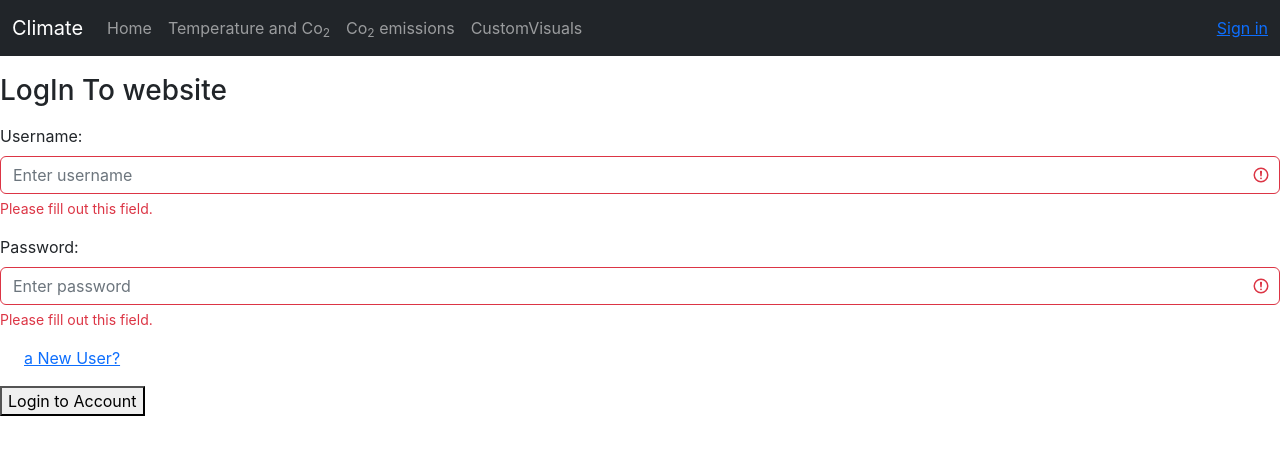
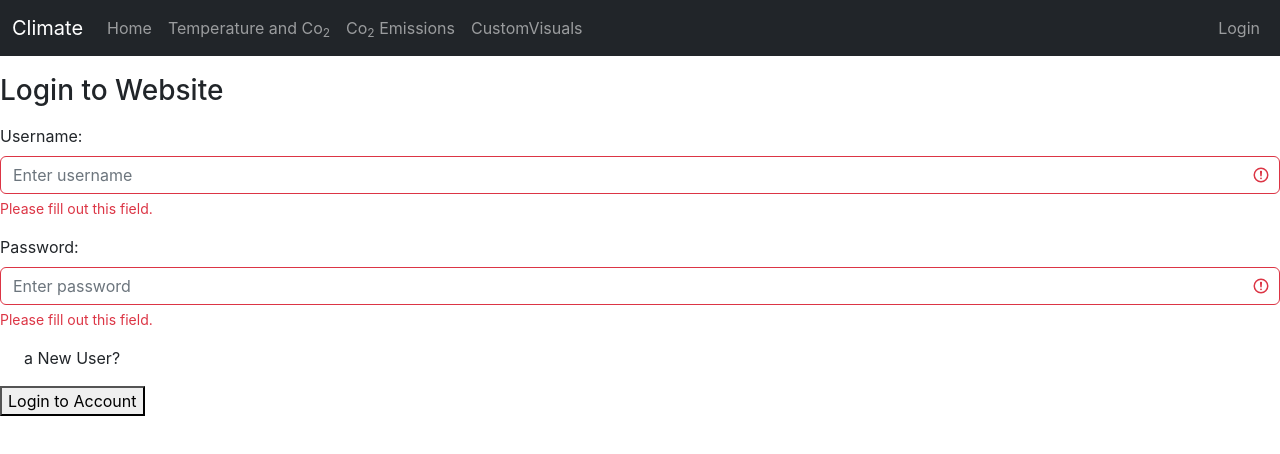
Before and after one commit to Ryhma19Syksy2022/Ilmastonmuutos, a React (Create React App) app in the folder ilmastoreact/: page /Login in a window 1280 px wide. Shown: the top 454 px of the page. Built offline with nearby package versions, Linux system fonts and the light colour scheme.

Commit message:
kommentointia, siistimistä

```diff
--- a/ilmastoreact/src/App.js
+++ b/ilmastoreact/src/App.js
@@ -9,14 +9,14 @@ import Profile from './components/Profile';
 import Login from './components/LogIn';
 import Register from './components/Register';
 import CustomVisuals from './components/CustomVisuals';
-
-import V1V2 from './components/V1V2';
 import Editor from './components/Editor';
 import { UserAuthContext } from './components/Contexts';
 
 const storedAuthKey = window.localStorage.getItem('authKey');
 
 function App() {
+
+  // autorisaatio, kontekstit, login, logout ja tokenin tallennus paikallismuistiin
 
   const initialAuthKey ={
     key: storedAuthKey,
@@ -34,6 +34,8 @@ function App() {
   };
 
   const [userAuthKey, setuserAuthKey] = useState({...initialAuthKey});
+
+  // routejen muuttaminen riippuen onko käyttäjä kirjautunut sisään
 
   let authRoutes = <>
     <Route path='/Login' element={<Login/>}></Route>
--- a/ilmastoreact/src/components/Editor.js
+++ b/ilmastoreact/src/components/Editor.js
@@ -3,7 +3,7 @@ import axios from "axios";
 import { UserAuthContext } from './Contexts';
 import { useNavigate } from 'react-router-dom';
 
-export default function Editor(props){
+export default function Editor(){
 
     const UserAuthContextValue = useContext(UserAuthContext);
 
@@ -12,17 +12,23 @@ export default function Editor(props){
 
     const navigate = useNavigate();
 
+    // haetaan käyttäjänimi palvelimelta ja tallennetaan se yllä alustettuihin konstantteihin. käyttäjänimi tulostetaan profiiliin ja sitä käytetään kutsuihin.
+
     useEffect(() => {
         async function loadPrivate() {
             const config = {
                 headers:{'Authorization': `Bearer ` + UserAuthContextValue.key},withCredentials: true}
 
-            const privateres = await axios.get('/api/private', config)
-                console.log('getting username')
+            const privateres = await axios.get('/api/private', config);
+                console.log('getting username');
+                console.log(privateres.data);
                 setowner(privateres.data);
         };
         loadPrivate();
       }, []);
+
+
+      // tilakone koosteen kasaamisen napille.
 
 
       let editorinterface = null;
@@ -43,6 +49,10 @@ export default function Editor(props){
             editorinterface = <span>Failed to Save Visualization</span>
             break;
       }
+
+      // alla postauksen rakentamista lomakedatasta.
+      // Kommentteja ei keretty lisätä, joskin se olisi ollut suhteellisen vaivatonta lisäämällä kenttiä tietokantaan ja syötöt tähän.
+      // puuttuu myös validaatio ettei lähde tyhjää tietoa, oh well.
 
     const [visual_id, setVisual_id] = useState("");
     const [layout, setlayout] = useState(1)
@@ -78,6 +88,8 @@ export default function Editor(props){
             console.log("v7", v7);
             console.log("v8", v8);
             console.log("v9", v9);
+
+            // ja itse post call. Lopuksi käyttäjä siirretään profiilisivulle.
 
         try {
             const result = await axios.post('/api/savevisual', formData)
--- a/ilmastoreact/src/components/LogIn.js
+++ b/ilmastoreact/src/components/LogIn.js
@@ -15,6 +15,8 @@ export default function Login(props){
 
     const navigate = useNavigate();
 
+
+    //loginin tilakone
 
     let logininterface = null;
     switch(loginState){
@@ -35,6 +37,9 @@ export default function Login(props){
             break;
     }
 
+
+    // loginin lomakedatan prosessointi ja postauksen tekeminen.
+
     const newLogin = async (e) =>{
 
         e.preventDefault();
@@ -45,8 +50,9 @@ export default function Login(props){
             formData.append('pw', pw);
 
         try {
-            const result = await axios.post('/api/login', formData)
-            console.log('logging in')
+            const result = await axios.post('/api/login', formData);
+            console.log('logging in');
+            console.log(result);
             setloginState("loginSuccess");
             setTimeout(() => {
                 setloginState("idle");
@@ -65,25 +71,25 @@ export default function Login(props){
     return(
 
         <body>
-            <h3>LogIn To website</h3>
+            <h3>Login to Website</h3>
 
 
 
             <form onSubmit={newLogin} class="was-validated">
-                <div class="mb-3 mt-3">
+                <div className="mb-3 mt-3">
                     <label for="username" class="form-label">Username:</label>
                     <input type="username" class="form-control" id="username" placeholder="Enter username" name="username" value={uname} onChange={(e) => setuname(e.target.value)} required/>
                     <div class="valid-feedback">Valid.</div>
                     <div class="invalid-feedback">Please fill out this field.</div>
                 </div>
-                <div class="mb-3">
+                <div className="mb-3">
                     <label for="pwd" class="form-label">Password:</label>
                     <input type="password" class="form-control" id="pwd" placeholder="Enter password" name="pswd" value={pw} onChange={(e) => setpw(e.target.value)} required/>
-                    <div class="valid-feedback">Valid.</div>
-                    <div class="invalid-feedback">Please fill out this field.</div>
+                    <div className="valid-feedback">Valid.</div>
+                    <div className="invalid-feedback">Please fill out this field.</div>
                 </div>
                 <div class="form-check mb-3">
-                    <Link classname="nav-link" to="/Register">a New User?</Link>
+                    <Link className="nav-link" to="/Register">a New User?</Link>
                 </div>
                 {logininterface}
             </form>
--- a/ilmastoreact/src/components/Navbar.js
+++ b/ilmastoreact/src/components/Navbar.js
@@ -1,5 +1,4 @@
-import  React, { useContext, useState } from 'react';
-import axios from "axios";
+import  React, { useContext } from 'react';
 import {Link} from 'react-router-dom';
 import { UserAuthContext } from './Contexts';
 
@@ -15,15 +14,15 @@ export default function Navbar(){
       <span className="navbar-toggler-icon"></span>
     </button>
     <div className="collapse navbar-collapse" id="navbarCollapse">
-      <ul class="navbar-nav me-auto mb-2 mb-md-0">
-        <li class="nav-item">
+      <ul className="navbar-nav me-auto mb-2 mb-md-0">
+        <li className="nav-item">
           <Link className="nav-link" to="/">Home</Link>
         </li>
         <li class="nav-item">
           <Link className="nav-link" to="/N1">Temperature and Co<sub>2</sub> </Link>
         </li>
         <li className="nav-item">
-          <Link className="nav-link" to="/N2">Co<sub>2</sub> emissions</Link>
+          <Link className="nav-link" to="/N2">Co<sub>2</sub> Emissions</Link>
         </li>
         <li className="nav-item">
           <Link className="nav-link" to="/CustomVisuals"> CustomVisuals</Link>
@@ -32,9 +31,11 @@ export default function Navbar(){
 
       </ul>
       <div classname="Login">
-
-        {userAuthContextValue.key !=null ? <Link classname="nav-link" to="/Profile">Profile</Link> : <Link classname="nav-link" to="/LogIn">Sign in</Link> }
-
+        <ul className="navbar-nav me-auto mb-2 mb-md-0">
+          <li className="nav-item">
+            {userAuthContextValue.key !=null ? <Link className="nav-link" to="/Profile">Profile</Link> : <Link className="nav-link" to="/LogIn">Login</Link> }
+          </li>
+        </ul>
       </div>
     </div>
     <div>
--- a/ilmastoreact/src/components/Profile.js
+++ b/ilmastoreact/src/components/Profile.js
@@ -3,7 +3,7 @@ import axios from "axios";
 import { Link, useNavigate } from 'react-router-dom';
 import { UserAuthContext } from './Contexts';
 
-export default function Profile(props) {
+export default function Profile() {
 
     const UserAuthContextValue = useContext(UserAuthContext);
 
@@ -13,26 +13,36 @@ export default function Profile(props) {
     const navigate = useNavigate();
 
 
+    // haetaan käyttäjänimi palvelimelta ja tallennetaan se yllä alustettuihin konstantteihin.
+    // käyttäjänimi tulostetaan profiiliin ja sitä käytetään kutsuihin.
+
+
     useEffect(() => {
         async function loadPrivate() {
                 const config = {
                     headers:{'Authorization': `Bearer ` + UserAuthContextValue.key},withCredentials: true}
 
-                const privateres = await axios.get('/api/private', config)
-                    console.log('getting username')
+                const privateres = await axios.get('/api/private', config);
+                    console.log('Getting username');
+                    console.log(privateres);
                     setuname(privateres.data);
         };
         loadPrivate();
       }, []);
 
+      // haetaan tallennetut koosteet arrayna käyttäjänimen perusteella palvelimelta, kun painetaan nappia.
+      // koosteiden tunnistekenttä visual_id tulostetaan läjään.
+
     const loadVisual = async () =>{
         const visualres = await axios.get("/api/uservisuals", {params: {owner: uname}});
-            console.log(visualres.data);
-            console.log('getting saved visuals')
+            console.log('Getting saved visuals');
+            console.log(visualres);
             setuservisuals(visualres.data);
 
     }
 
+    // tilin poiston funktio. Kun salasanakenttään syötetään salasana, voidaan käyttäjätunnus poistaa.
+    // huom! ei poista koosteita. tulis clutteria oikeessa käytössä.
 
     const [pw, setpw] = useState("");
 
@@ -42,24 +52,24 @@ export default function Profile(props) {
             formData.append('uname', uname);
             formData.append('pw', pw);
 
-
         try {
             const deactres = await axios.post('/api/deactivate', formData);
-            console.log('deactivating account')
-            console.log(deactres.data);
+            console.log('Deactivating account');
+            console.log(deactres);
 
             UserAuthContextValue.logout();
-            console.log('account deactivated');
+            console.log('Account deactivated');
             navigate('/', {replace: true});
         } catch (error) {
             console.error(error);
         }
+    }
 
-
-    }
+    // uloskirjautumisen funktio siirtää käyttäjän homeeseen ja laittaa kutsun appiin poistamaan lokaalista tokenin
 
     const logOutUser = async (e) =>{
         e.preventDefault();
+        console.log('Logging out user');
         UserAuthContextValue.logout();
         navigate('/', {replace: true});
 
@@ -70,7 +80,7 @@ export default function Profile(props) {
     <div>
         {uname}<br/>
         <div>
-            <button onClick={loadVisual}>show saved visuals</button>
+            <button onClick={loadVisual}>Show Saved Visuals</button>
             <table>
                     <tbody>
                         {uservisuals.map(t =>
@@ -80,10 +90,10 @@ export default function Profile(props) {
                         )}
                     </tbody>
                 </table>
-            <Link classname="nav-link" to="/Editor">Create new visualization</Link>
+            <Link classname="nav-link" to="/Editor">Create new Visualization</Link>
         </div>
         <div>
-            <button onClick={logOutUser}>log out</button>
+            <button onClick={logOutUser}>Logout</button>
             <br/>
         </div>
 
@@ -98,7 +108,7 @@ export default function Profile(props) {
                 <div class="valid-feedback">Valid.</div>
                 <div class="invalid-feedback">Please fill out this field.</div>
             </div>
-            <button type="submit" class="btn btn-primary">Deactivate account</button>
+            <button type="submit" class="btn btn-primary">Deactivate Account</button>
         </form>
     </div>
     );
--- a/ilmastoreact/src/components/Register.js
+++ b/ilmastoreact/src/components/Register.js
@@ -11,6 +11,7 @@ export default function Register(){
 
     const navigate = useNavigate();
 
+  // rekisteröitymiskutsu rakennetaan lomakedatasta ja suoritetaan painaessa nappia.
 
     const newRegister = async (e) =>{
         e.preventDefault();
@@ -34,8 +35,9 @@ export default function Register(){
             setTimeout(() => setregisterState("idle"), 2000);
         }
 
+    }
 
-    }
+    // rekisteröitymisen submit-napin tilakone.
 
     let registerinterface = null;
     switch(registerState){
```
Also changed, not shown: 1 other file (tests, documents, lock files or other folders).
